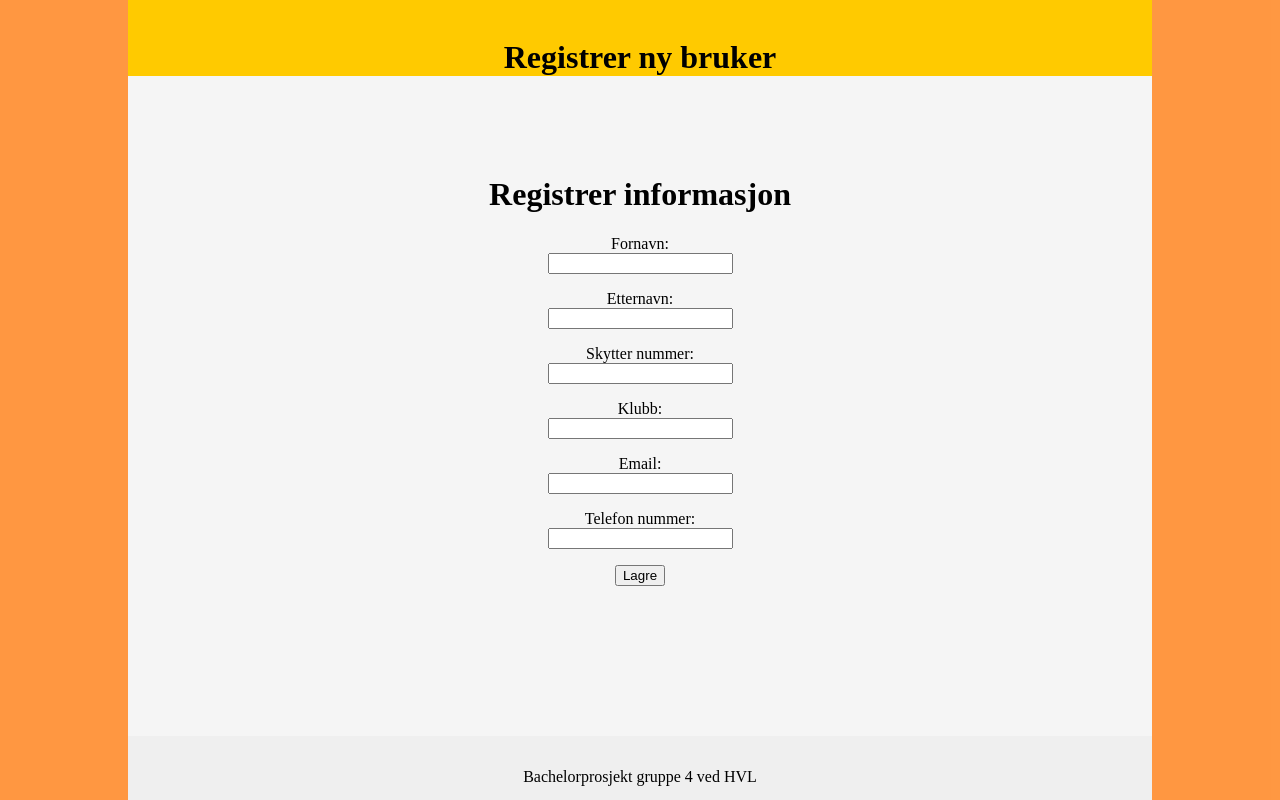
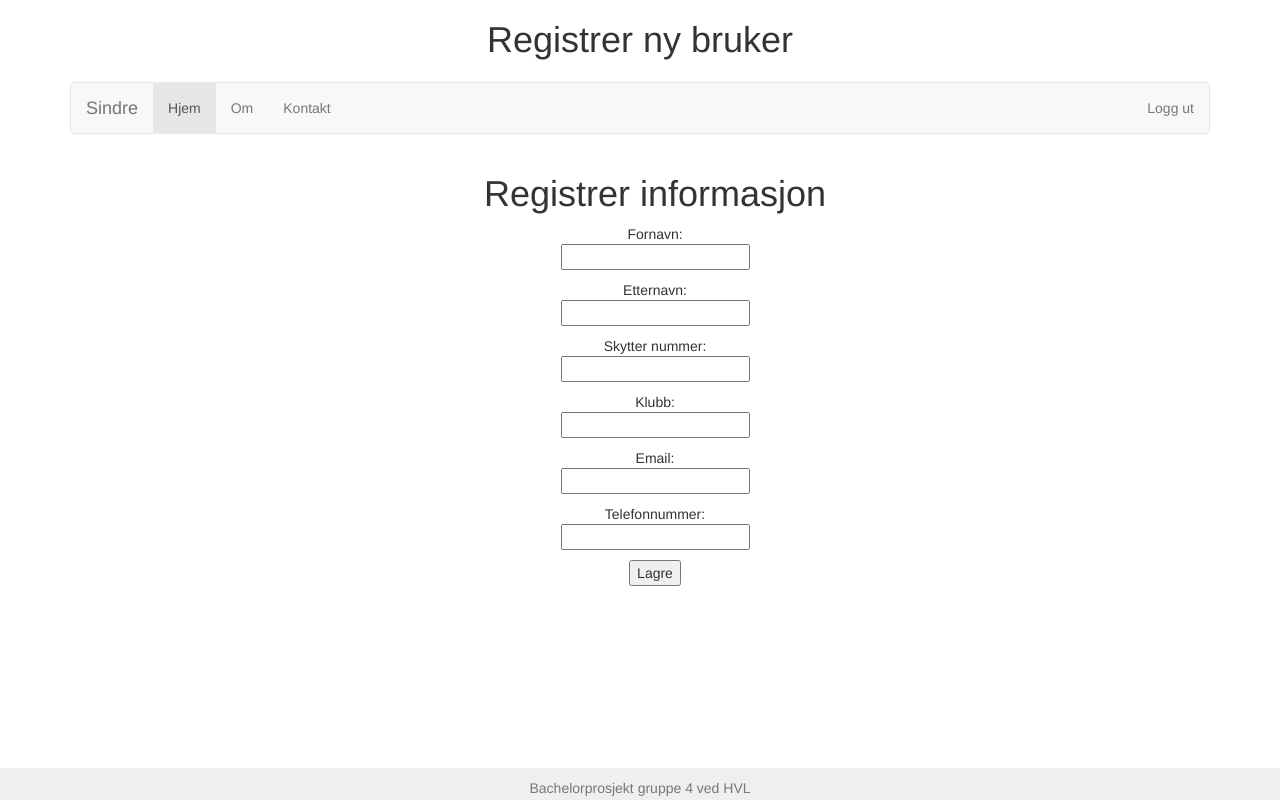
Before and after one commit to Michelsen93/ShootApp_web, a plain HTML site: page NyBruker.html in a window 1280 px wide. Drawn offline with nearby package versions, Linux system fonts and the light colour scheme.

Commit message:
Bootstrap med mer

```diff
--- a/NyBruker.html
+++ b/NyBruker.html
@@ -3,36 +3,76 @@
 <head>
     <link rel="stylesheet" type="text/css" href="stylesheet.css">
     <meta charset="UTF-8">
+    <meta name="viewport" content="width=device-width, initial-scale=1">
+    <link rel="stylesheet" href="http://maxcdn.bootstrapcdn.com/bootstrap/3.3.4/css/bootstrap.min.css">
+    <script src="https://ajax.googleapis.com/ajax/libs/jquery/1.11.3/jquery.min.js"></script>
+    <script src="http://maxcdn.bootstrapcdn.com/bootstrap/3.3.4/js/bootstrap.min.js"></script>
     <title>Registrer ny bruker</title>
 </head>
 <body>
-<div class="outerBackground">
-
-    <div class="innerBackground">
-
-        <div class="headline">
-            <br>
+<div class="outerBackgroundAlt">
+    <div class="container">
+        <div class="headlineAlt">
             <h1>Registrer ny bruker</h1>
         </div>
 
-        <div class="loggInn">
+
+        <!-- Top menu bar -->
+        <nav class="navbar navbar-default">
+            <div class="container-fluid">
+
+                <!-- Logo -->
+                <div class="navbar-header">
+                    <a href="#" class="navbar-brand">Sindre</a>
+                </div>
+
+                <!-- Menu Items -->
+                <div>
+                    <ul class="nav navbar-nav">
+                        <li class="active"><a href="#">Hjem</a></li>
+                        <li><a href="#">Om</a></li>
+                        <li><a href="#">Kontakt</a></li>
+
+                        <!-- drop down menu -->
+                        <!-- Ikke i bruk nødvendigvis, men greit å ha oppskriften hvis det blir aktuelt?
+                        <li class="dropdown">
+                            <a href="#" class="dropdown-toggle" data-toggle="dropdown">Min profil<span class="caret"></span></a>
+                            <ul class="dropdown-menu">
+                                <li><a href="#">Friends</a></li>
+                                <li><a href="#">Photos</a></li>
+                                <li><a href="#">Settings</a></li>
+                            </ul>
+                        </li> -->
+                    </ul>
+
+                    <!--right align -->
+                    <ul class="nav navbar-nav navbar-right">
+                        <li><a href="#">Logg ut</a></li>
+                    </ul>
+                    </ul>
+                </div>
+
+            </div>
+        </nav>
+
+        <!-- Main content -->
+        <div class="container" style="text-align: center">
+            <form method="get" action="BrukerLagret.html">
             <h1>Registrer informasjon</h1>
-            <p>Fornavn: <br> <input type="text" name="fornavn"></p>
-            <p>Etternavn: <br> <input type="text" name="etternavn"></p>
-            <p>Skytter nummer: <br> <input type="text" name="skytter_id"></p>
-            <p>Klubb: <br> <input type="text" name="klubb"></p>
-            <p>Email: <br> <input type="text" name="email"></p>
-            <p>Telefon nummer: <br> <input type="text" name="tlfnr"></p>
-            <form method="POST" action="BrukerLagret.html">
+            <p>Fornavn: <br> <input type="text" name="fornavn" required></p>
+            <p>Etternavn: <br> <input type="text" name="etternavn" required></p>
+            <p>Skytter nummer: <br> <input type="text" name="skytter_id" required></p>
+            <p>Klubb: <br> <input type="text" name="klubb" required></p>
+            <p>Email: <br> <input type="text" name="email" required></p>
+            <p>Telefonnummer: <br> <input type="text" name="tlfnr" required></p>
                 <button type="submit">Lagre</button>
             </form>
-
         </div>
 
-        <div class="footer">
-            <p>Bachelorprosjekt gruppe 4 ved HVL</p>
-        </div>
-
+        <!-- Footer (må få teksten pushet litt opp og ikke bruke fulle bredden) -->
+        <footer class="footer" style="position: fixed">
+            <p class="text-muted">Bachelorprosjekt gruppe 4 ved HVL</p>
+        </footer>
     </div>
 </div>
 </body>
--- a/stylesheet.css
+++ b/stylesheet.css
@@ -14,6 +14,14 @@ body{
     background-color: rgba(255, 119, 6, 0.76);
 }
 
+.outerBackgroundAlt{
+    vertical-align: top;
+    position: absolute;
+    height: 100%;
+    width:100%;
+    background-color: White;
+}
+
 .innerBackground{
     position: absolute;
     background-color: whitesmoke;
@@ -27,11 +35,13 @@ body{
 
     text-align: center;
     background-color: #ffca00;
-
-
 }
 
+.headlineAlt{
 
+    text-align: center;
+    margin-bottom: 2%;
+}
 
 .loggInn{
 
```
Also changed, not shown: BrukerLagret.html (+55 -6 lines).
